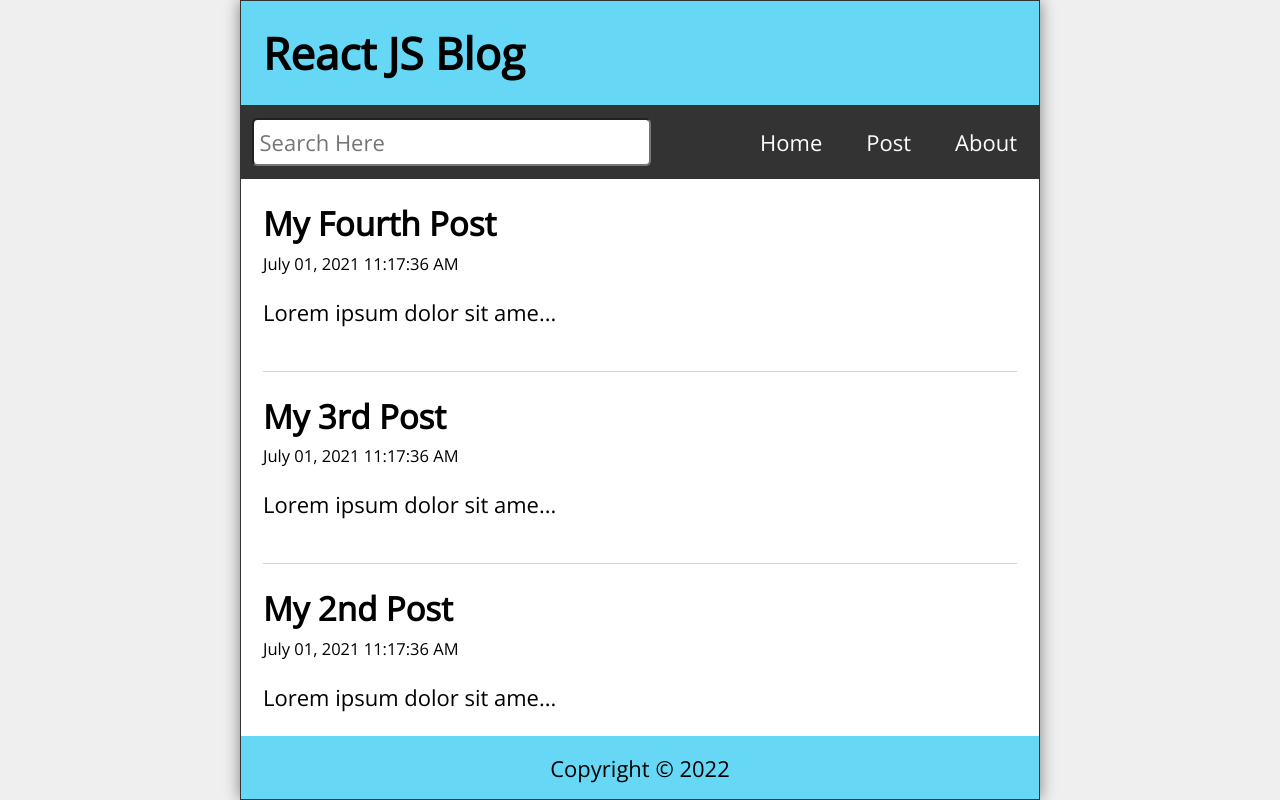
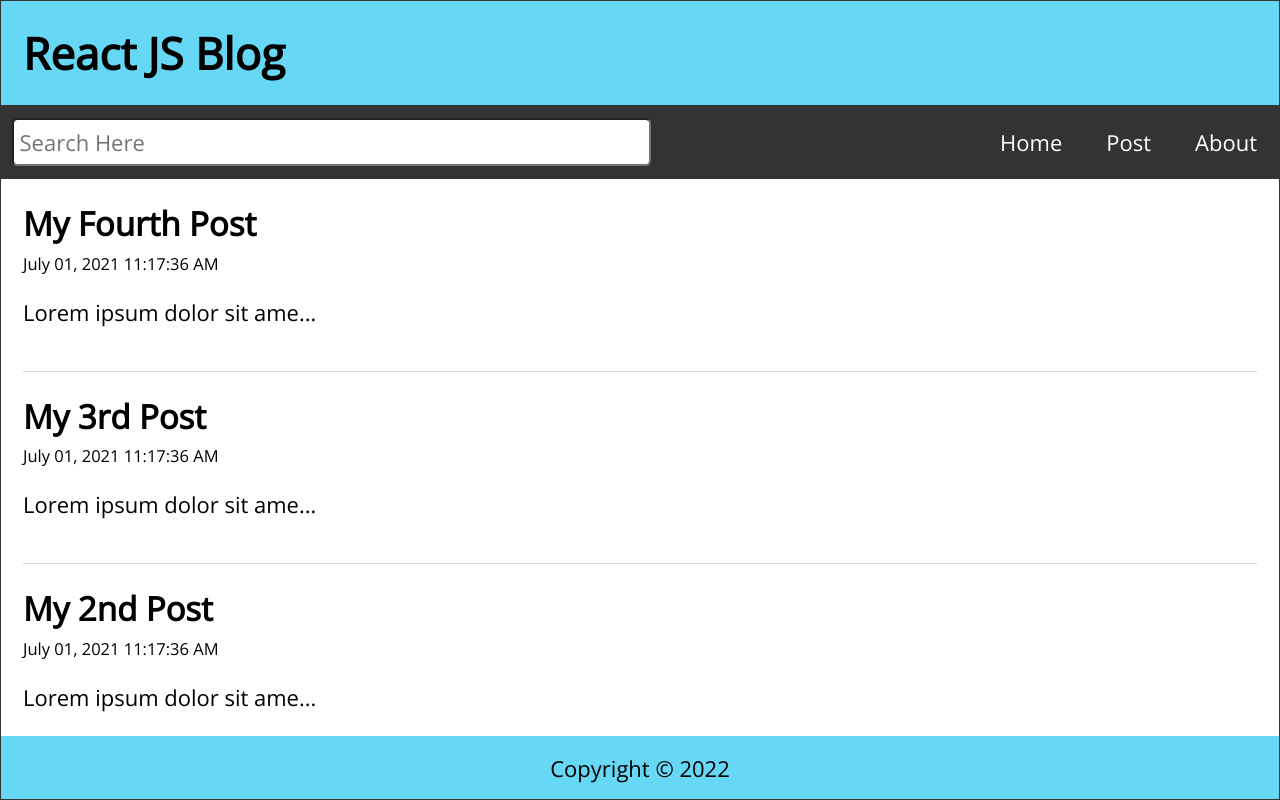
Before and after one commit to MusfiqDehan/react-tech-blog, a React (Create React App) app: page / in a window 1280 px wide. Built offline with nearby package versions, Linux system fonts and the light colour scheme; data requests are answered from the project's data file.

Commit message:
update styles

```diff
--- a/src/index.css
+++ b/src/index.css
@@ -28,7 +28,7 @@ body {
 
 .App {
     width: 100%;
-    max-width: 800px;
+    /* max-width: 800px; */
     height: 100vh;
     display: flex;
     flex-direction: column;
```
